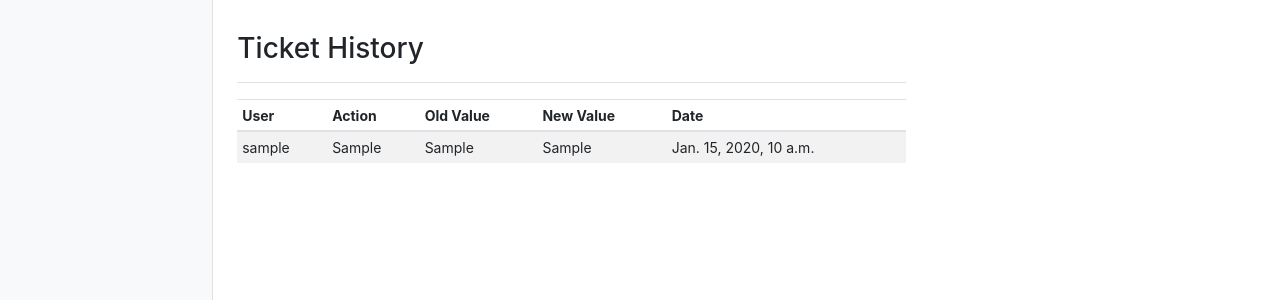
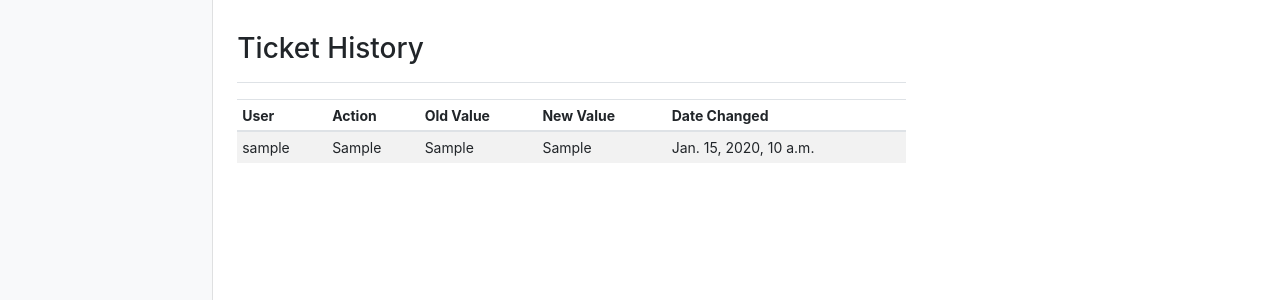
Before and after one commit to dhaliwalk/BugTrack, a Django app: page /ticket/1/info/ in a window 1280 px wide. Shown: the part 425-725 px from the top of the page. Run offline with Django 3.2, Linux system fonts and the light colour scheme; tables that the repository leaves empty hold one stand-in row (values such as "Sample post"); some libraries are stand-ins or nearby versions.

Commit message:
Fixed a bug with history model

```diff
--- a/tickets/templates/tickets/ticket_info.html
+++ b/tickets/templates/tickets/ticket_info.html
@@ -48,7 +48,7 @@
           <th>Action</th>
           <th>Old Value</th>
           <th>New Value</th>
-          <th>Date</th>
+          <th>Date Changed</th>
         </tr>
       </thead>
       <tbody>
--- a/tickets/views.py
+++ b/tickets/views.py
@@ -42,9 +42,7 @@ class TicketUpdateView(UserPassesTestMixin, LoginRequiredMixin, UpdateView):
 		form.instance.submitter = self.request.user
 		old_ticket = Ticket.objects.get(pk=self.kwargs['pk']).__dict__
 		for field, value in old_ticket.items():
-			if field in ['id', 'submitter_id', 'project_id', 'date_created', 'date_updated']:
-				continue
-			else:
+			if field in ['title', 'description', 'priority', 'status', 'ticket_type']:
 				newval = getattr(form.instance, field)
 				if value == newval:
 					continue
```
